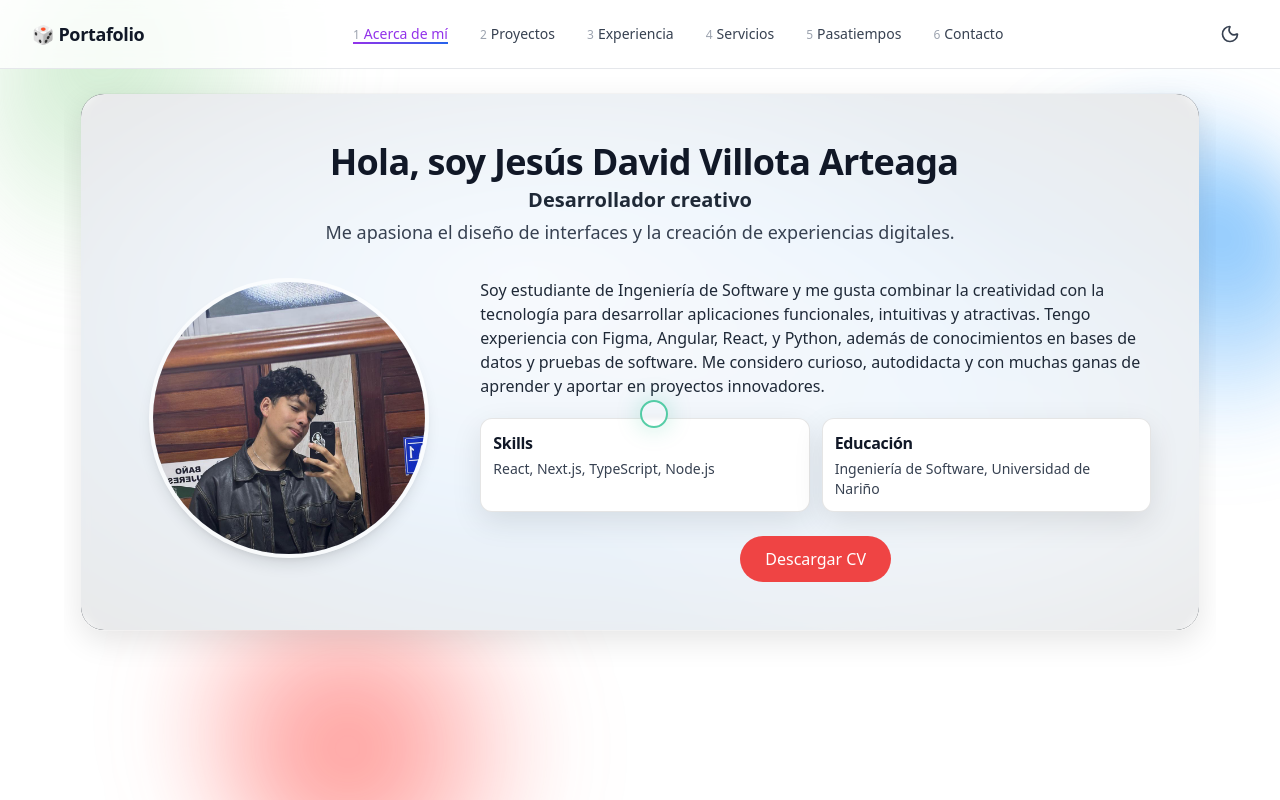
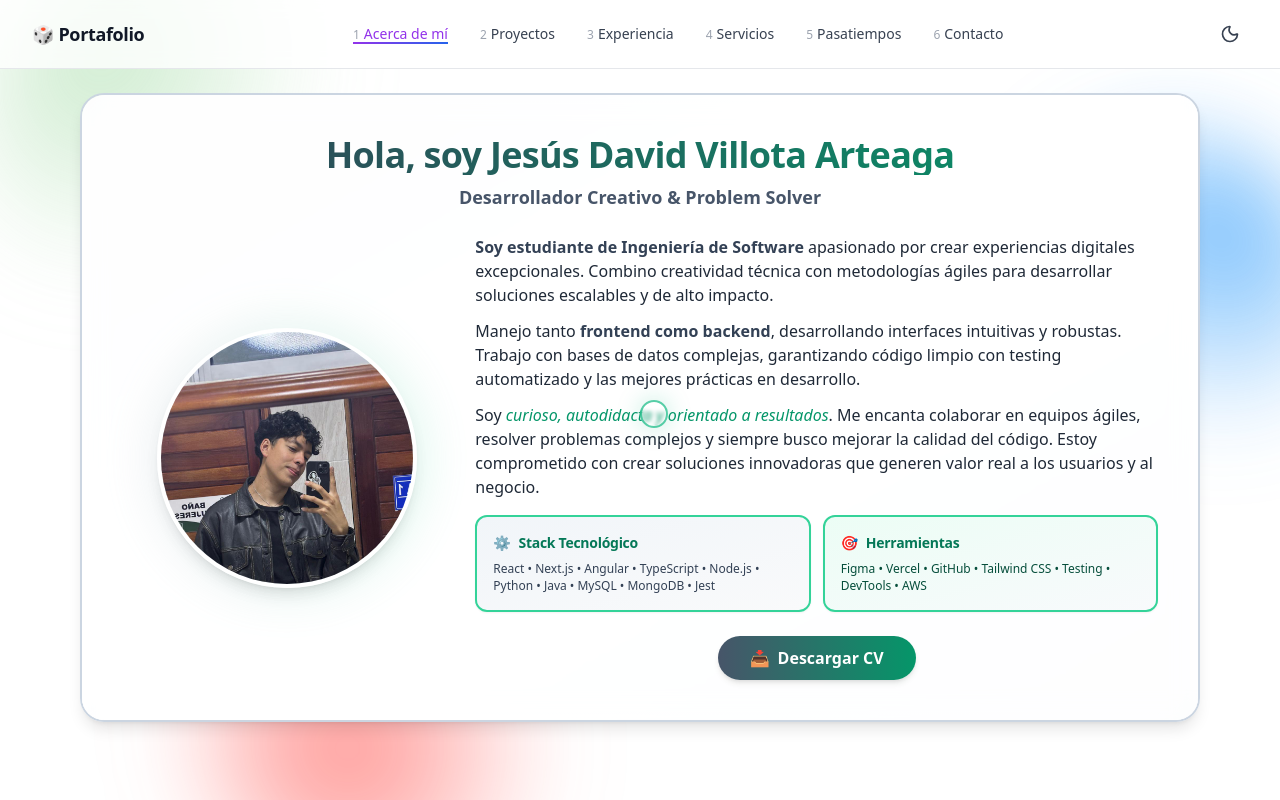
Before and after one commit to Jesusdavid2004/Dese-o_interfaces_proyecto_final, a Next.js app: page /about in a window 1280 px wide. Built offline with nearby package versions, Linux system fonts and the light colour scheme.

Commit message:
arregle colores y imagenes

```diff
--- a/src/app/about/page.tsx
+++ b/src/app/about/page.tsx
@@ -3,88 +3,100 @@ import Image from "next/image"
 export default function AboutPage() {
   return (
     <main className="mx-auto max-w-6xl px-4 pb-12">
-      {/* ✅ ELIMINADO: <SiteNav /> */}
-
       <section className="mt-6">
-        <div className="relative rounded-3xl shadow-soft border border-black/5 overflow-hidden">
-          {/* Fondo verde */}
-          <div className="absolute inset-0 board-bg" />
+        <div className="relative rounded-3xl shadow-lg overflow-hidden border-2 border-slate-300 dark:border-slate-700">
+          {/* Fondo sutil */}
+          <div className="absolute inset-0 bg-gradient-to-br from-gray-50 via-white to-slate-50 dark:from-slate-900 dark:via-slate-800 dark:to-slate-900" />
 
           {/* Overlay de luz */}
-          <div className="absolute inset-0 about-overlay pointer-events-none" />
+          <div className="absolute inset-0 bg-gradient-to-t from-white/20 to-transparent dark:from-transparent pointer-events-none" />
 
-          {/* Contenido principal */}
-          <div className="relative px-8 md:px-12 py-10 md:py-12 bg-white/85 dark:bg-black/40 backdrop-blur-sm">
+          {/* Contenido principal - 1cm más pequeño */}
+          <div className="relative px-6 md:px-10 py-7 md:py-10 bg-white/75 dark:bg-black/30 backdrop-blur-md">
+
             {/* Encabezado */}
-            <div className="text-center">
-              <h1 className="text-2xl md:text-4xl font-extrabold text-gray-900 dark:text-white">
-                <span className="mr-2"></span>
+            <div className="text-center mb-6">
+              <h1 className="text-2xl md:text-4xl font-extrabold text-transparent bg-clip-text bg-gradient-to-r from-slate-700 to-emerald-600 dark:from-slate-300 dark:to-emerald-400 mb-2">
                 Hola, soy Jesús David Villota Arteaga
               </h1>
-              <div className="mt-1 text-xl font-bold text-gray-800 dark:text-gray-100">
-                Desarrollador creativo
+              <div className="text-lg font-bold text-slate-600 dark:text-emerald-300">
+                Desarrollador Creativo & Problem Solver
               </div>
-              <p className="mt-1 text-base md:text-lg text-gray-700 dark:text-gray-200">
-                Me apasiona el diseño de interfaces y la creación de experiencias digitales.
-              </p>
             </div>
 
             {/* Layout principal */}
-            <div className="mt-8 grid grid-cols-1 md:grid-cols-12 gap-8 items-start">
+            <div className="grid grid-cols-1 md:grid-cols-12 gap-6 items-center">
+
               {/* Foto */}
               <div className="md:col-span-4 flex justify-center">
-                <div className="w-[250px] h-[250px] md:w-[280px] md:h-[280px] rounded-full overflow-hidden shadow-lg border-4 border-white/70 dark:border-gray-700">
+                <div className="relative group">
+                  {/* Glow effect sutil */}
+                  <div className="absolute -inset-2 bg-gradient-to-r from-slate-400 to-emerald-400 rounded-full blur-xl opacity-15 group-hover:opacity-25 transition-opacity" />
+
+                  {/* Foto con sombra suave (no cuadrada) */}
+                  <div className="relative w-[220px] h-[220px] md:w-[260px] md:h-[260px] rounded-full overflow-hidden shadow-lg border-4 border-white dark:border-slate-700">
                     <Image
                       src="/images/me.jpg"
                       alt="Jesús David Villota Arteaga"
-                    width={280}
-                    height={280}
+                      width={260}
+                      height={260}
                       className="object-cover"
                       priority
                     />
                   </div>
                 </div>
+              </div>
 
               {/* Texto y tarjetas */}
-              <div className="md:col-span-8">
+              <div className="md:col-span-8 space-y-4">
+
                 {/* Texto descriptivo */}
+                <div className="space-y-3">
                   <p className="text-sm md:text-base leading-relaxed text-gray-800 dark:text-gray-200">
-                  Soy estudiante de Ingeniería de Software y me gusta combinar la creatividad con la
-                  tecnología para desarrollar aplicaciones funcionales, intuitivas y atractivas.
-                  Tengo experiencia con Figma, Angular, React, y Python, además de conocimientos en
-                  bases de datos y pruebas de software. Me considero curioso, autodidacta y con
-                  muchas ganas de aprender y aportar en proyectos innovadores.
+                    <span className="font-semibold text-slate-700 dark:text-emerald-300">Soy estudiante de Ingeniería de Software</span> apasionado por crear experiencias digitales excepcionales. Combino creatividad técnica con metodologías ágiles para desarrollar soluciones escalables y de alto impacto.
                   </p>
 
-                {/* Tarjetas: Skills y Educación */}
-                <div className="mt-5 grid gap-3 md:grid-cols-2">
-                  <div className="bg-white dark:bg-neutral-900 rounded-xl shadow-soft p-3 border border-black/10 dark:border-white/10">
-                    <h4 className="font-semibold text-gray-900 dark:text-white text-sm md:text-base">
-                      Skills
-                    </h4>
-                    <p className="text-xs md:text-sm text-gray-700 dark:text-gray-300 mt-1">
-                      React, Next.js, TypeScript, Node.js
+                  <p className="text-sm md:text-base leading-relaxed text-gray-800 dark:text-gray-200">
+                    Manejo tanto <span className="font-semibold text-slate-700 dark:text-emerald-300">frontend como backend</span>, desarrollando interfaces intuitivas y robustas. Trabajo con bases de datos complejas, garantizando código limpio con testing automatizado y las mejores prácticas en desarrollo.
+                  </p>
+
+                  <p className="text-sm md:text-base leading-relaxed text-gray-800 dark:text-gray-200">
+                    Soy <span className="italic text-emerald-600 dark:text-emerald-300">curioso, autodidacta y orientado a resultados</span>. Me encanta colaborar en equipos ágiles, resolver problemas complejos y siempre busco mejorar la calidad del código. Estoy comprometido con crear soluciones innovadoras que generen valor real a los usuarios y al negocio.
                   </p>
                 </div>
 
-                  <div className="bg-white dark:bg-neutral-900 rounded-xl shadow-soft p-3 border border-black/10 dark:border-white/10">
-                    <h4 className="font-semibold text-gray-900 dark:text-white text-sm md:text-base">
-                      Educación
+                {/* Tarjetas - AMBAS CON BORDE VERDE */}
+                <div className="grid gap-3 md:grid-cols-2">
+
+                  {/* Stack Tecnológico */}
+                  <div className="bg-gradient-to-br from-slate-100 to-gray-50 dark:from-slate-800 dark:to-slate-700 rounded-xl shadow-sm p-4 border-2 border-emerald-400 dark:border-emerald-500 hover:shadow-md transition-shadow">
+                    <h4 className="font-bold text-emerald-700 dark:text-emerald-300 text-sm mb-2 flex items-center gap-2">
+                      <span>⚙️</span> Stack Tecnológico
                     </h4>
-                    <p className="text-xs md:text-sm text-gray-700 dark:text-gray-300 mt-1">
-                      Ingeniería de Software, Universidad de Nariño
+                    <p className="text-xs text-slate-700 dark:text-slate-200 leading-snug">
+                      React • Next.js • Angular • TypeScript • Node.js • Python • Java • MySQL • MongoDB • Jest
+                    </p>
+                  </div>
+
+                  {/* Herramientas */}
+                  <div className="bg-gradient-to-br from-emerald-50 to-slate-50 dark:from-slate-800 dark:to-slate-700 rounded-xl shadow-sm p-4 border-2 border-emerald-400 dark:border-emerald-500 hover:shadow-md transition-shadow">
+                    <h4 className="font-bold text-emerald-700 dark:text-emerald-300 text-sm mb-2 flex items-center gap-2">
+                      <span>🎯</span> Herramientas
+                    </h4>
+                    <p className="text-xs text-emerald-900 dark:text-slate-200 leading-snug">
+                      Figma • Vercel • GitHub • Tailwind CSS • Testing • DevTools • AWS
                     </p>
                   </div>
                 </div>
 
-                {/* Botón de descarga */}
-                <div className="mt-6 flex justify-center">
+                {/* Botón - CENTRADO */}
+                <div className="flex justify-center pt-2">
                   <a
                     href="/cv.pdf"
-                    className="btn btn-solid btn-primary px-6 py-2.5 rounded-full text-sm md:text-base"
                     download
+                    className="px-8 py-2.5 bg-gradient-to-r from-slate-600 to-emerald-600 hover:from-slate-700 hover:to-emerald-700 text-white text-sm md:text-base font-bold rounded-full shadow-md hover:shadow-lg transition-all duration-300 transform hover:scale-105 flex items-center gap-2"
                   >
-                    Descargar CV
+                    <span>📥</span> Descargar CV
                   </a>
                 </div>
               </div>
--- a/src/app/globals.css
+++ b/src/app/globals.css
@@ -1,7 +1,12 @@
-/* ✅ Fondos por defecto - oscuro primero */
+/* ✅ Fondos por defecto */
 html {
   background-color: #111827 !important;
   color: #f3f4f6 !important;
+  scrollbar-width: none; /* Firefox */
+}
+
+html::-webkit-scrollbar {
+  display: none; /* Chrome, Safari, Edge */
 }
 
 html.light {
@@ -110,26 +115,6 @@ input, textarea, select, form {
   max-width: 100%;
   width: 100%;
   box-sizing: border-box;
-}
-
-/* ===================================
-   SCROLL BAR STYLING
-=================================== */
-::-webkit-scrollbar {
-  width: 8px;
-}
-
-::-webkit-scrollbar-track {
-  background: transparent;
-}
-
-::-webkit-scrollbar-thumb {
-  background: rgba(100, 100, 100, 0.5);
-  border-radius: 4px;
-}
-
-::-webkit-scrollbar-thumb:hover {
-  background: rgba(100, 100, 100, 0.8);
 }
 
 /* ===================================
@@ -354,7 +339,7 @@ input, textarea, select, form {
   opacity: 0.25;
 }
 
-/* Círculo Rojo - Arriba a la izquierda */
+/* Círculo Rojo */
 .circle-red {
   width: clamp(100px, 20vw, 220px);
   height: clamp(100px, 20vw, 220px);
@@ -369,7 +354,7 @@ input, textarea, select, form {
   box-shadow: 0 0 80px rgba(220, 38, 38, 0.2);
 }
 
-/* Círculo Azul - Arriba a la derecha */
+/* Círculo Azul */
 .circle-blue {
   width: clamp(120px, 22vw, 250px);
   height: clamp(120px, 22vw, 250px);
@@ -384,7 +369,7 @@ input, textarea, select, form {
   box-shadow: 0 0 80px rgba(59, 130, 246, 0.2);
 }
 
-/* Círculo Amarillo - Abajo a la izquierda */
+/* Círculo Amarillo */
 .circle-yellow {
   width: clamp(110px, 21vw, 230px);
   height: clamp(110px, 21vw, 230px);
@@ -399,7 +384,7 @@ input, textarea, select, form {
   box-shadow: 0 0 80px rgba(251, 146, 60, 0.2);
 }
 
-/* Círculo Verde - Abajo a la derecha */
+/* Círculo Verde */
 .circle-green {
   width: clamp(110px, 21vw, 230px);
   height: clamp(110px, 21vw, 230px);
@@ -414,7 +399,6 @@ input, textarea, select, form {
   box-shadow: 0 0 80px rgba(74, 222, 128, 0.2);
 }
 
-/* Responsive - Ajustes para tablet */
 @media (max-width: 1024px) {
   .circle-red {
     width: clamp(85px, 18vw, 180px);
@@ -437,7 +421,6 @@ input, textarea, select, form {
   }
 }
 
-/* Responsive - Ajustes para móvil */
 @media (max-width: 768px) {
   .circle-deco {
     filter: blur(50px);
@@ -493,7 +476,6 @@ input, textarea, select, form {
   }
 }
 
-/* Responsive - Móvil pequeño */
 @media (max-width: 640px) {
   .circle-deco {
     filter: blur(45px);
```
Also changed, not shown: src/app/page.tsx (+13 -29 lines), public/images/gaming1.jpg. Lines whose indentation alone changed are shown as unchanged.
